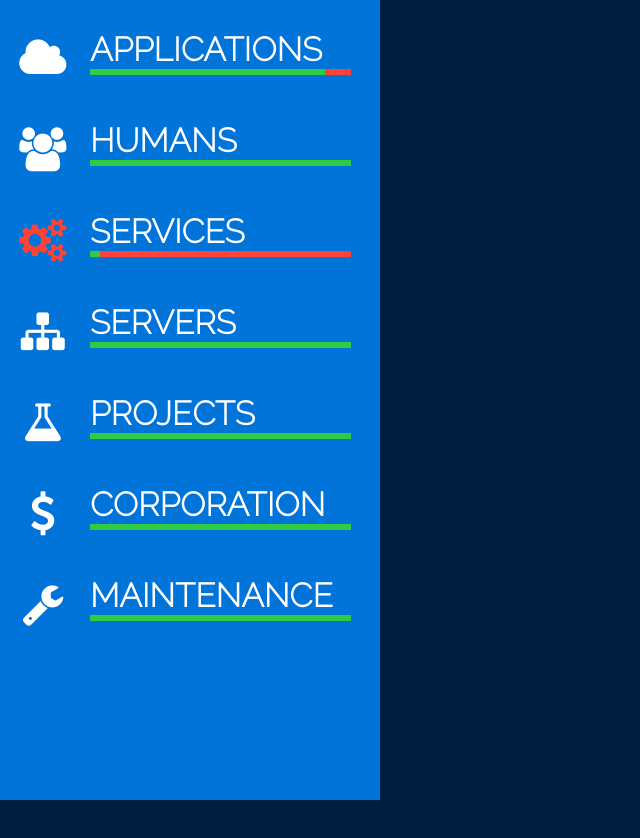
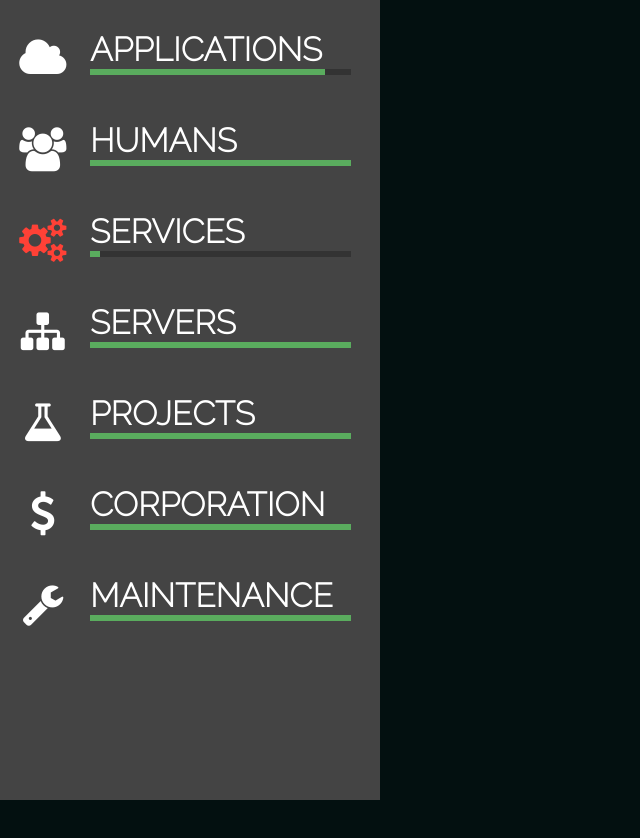
Before and after one commit to naggie/algalon, a plain HTML site: page web/index.html in a window 1280 px wide. Shown: the whole page, without its empty margins (0-640 px from the left). Drawn offline with Linux system fonts and the light colour scheme.

Commit message:
checng colour palette. redesign probable

```diff
--- a/web/common.css
+++ b/web/common.css
@@ -11,7 +11,7 @@ body {
 	text-transform: uppercase;
 	font-size:22px;
 	color:white;
-	background:#001F3F;
+	background:#031010;
 }
 img {
 	margin-bottom:40px;
@@ -26,7 +26,7 @@ ul#categories {
 	width:330px;
 	padding-left:50px;
 	margin:0;
-	background:#0074D9;
+	background:#444444;
 }
 
 ul#categories li {
@@ -36,7 +36,7 @@ ul#categories li {
 }
 
 ul#categories li:hover {
-	border-right:5px solid #7FDBFF;
+	background:#333333;
 }
 
 .category h2 {
@@ -44,7 +44,7 @@ ul#categories li:hover {
 }
 
 .category .healthbar {
-	background:#FF4136;
+	background:#333333;
 	height:6px;
 	width:90%;
 	display:inline-block;
@@ -53,5 +53,5 @@ ul#categories li:hover {
 .category .healthbar .bar {
 	height:100%;
 	width:90%;
-	background:#2ECC40;
+	background:#5aac5e;
 }
```
